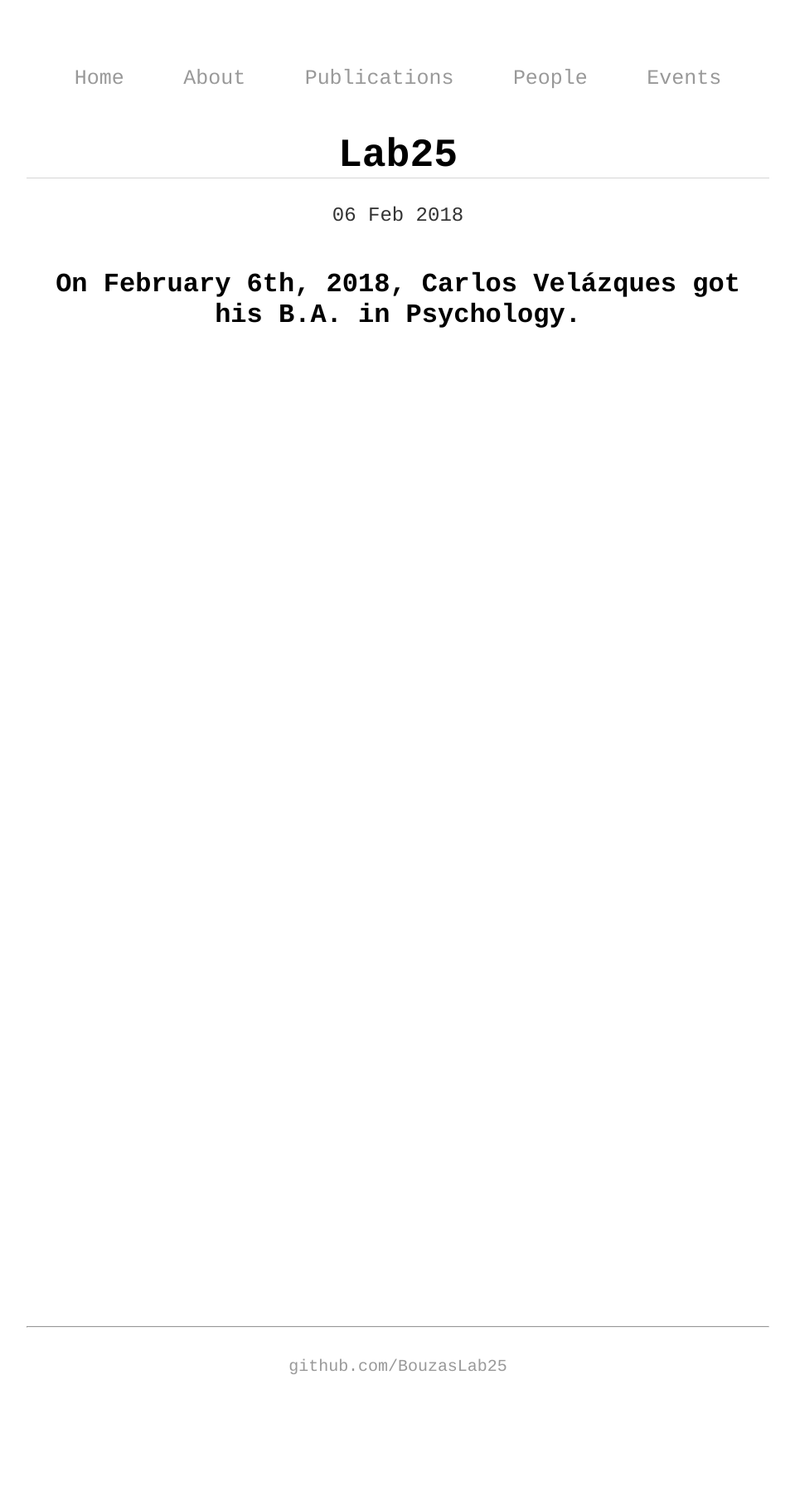
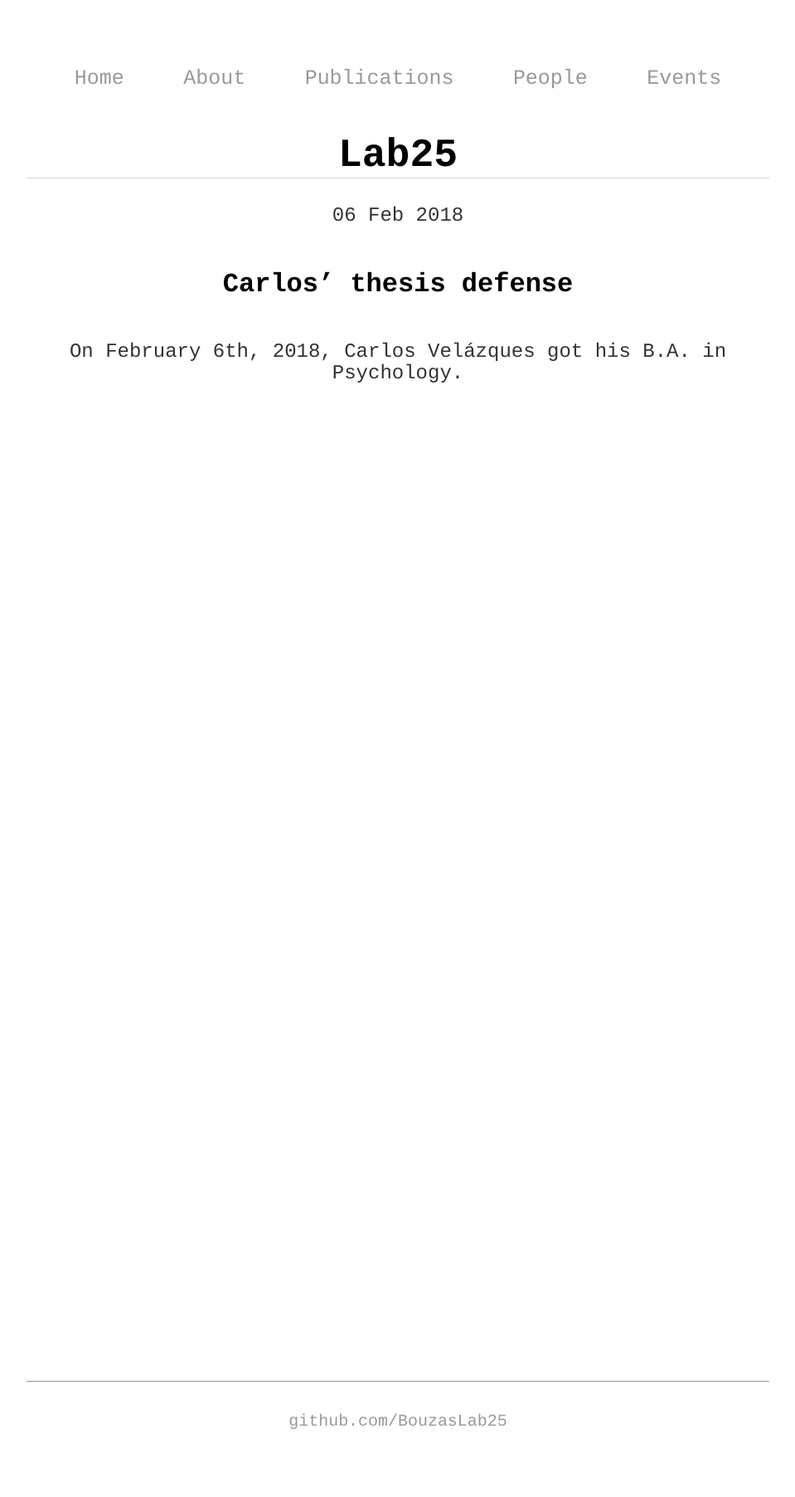
Before and after one commit to BouzasLab25/bouzaslab25.github.io, a Jekyll site: the page built from _posts/2018-02-06-posts-from-lab-25.md, in a window 1280 px wide. Shown: the whole page at 83% size, without its empty margins (160-1119 px from the left). Built offline with Jekyll 4.4.1, drawn with Linux system fonts in a browser that asks for light colours; before the commit the page ends 1738 px from its top, so only the background shows below that.

Commit message:
Update 2018-02-06-posts-from-lab-25.md

```diff
--- a/_posts/2018-02-06-posts-from-lab-25.md
+++ b/_posts/2018-02-06-posts-from-lab-25.md
@@ -4,4 +4,6 @@ title: Carlos' thesis defense!
 date: 2018-02-06
 ---
 
-### On February 6th, 2018, Carlos Velázques got his B.A. in Psychology.
+### Carlos' thesis defense
+
+On February 6th, 2018, Carlos Velázques got his B.A. in Psychology.
```
